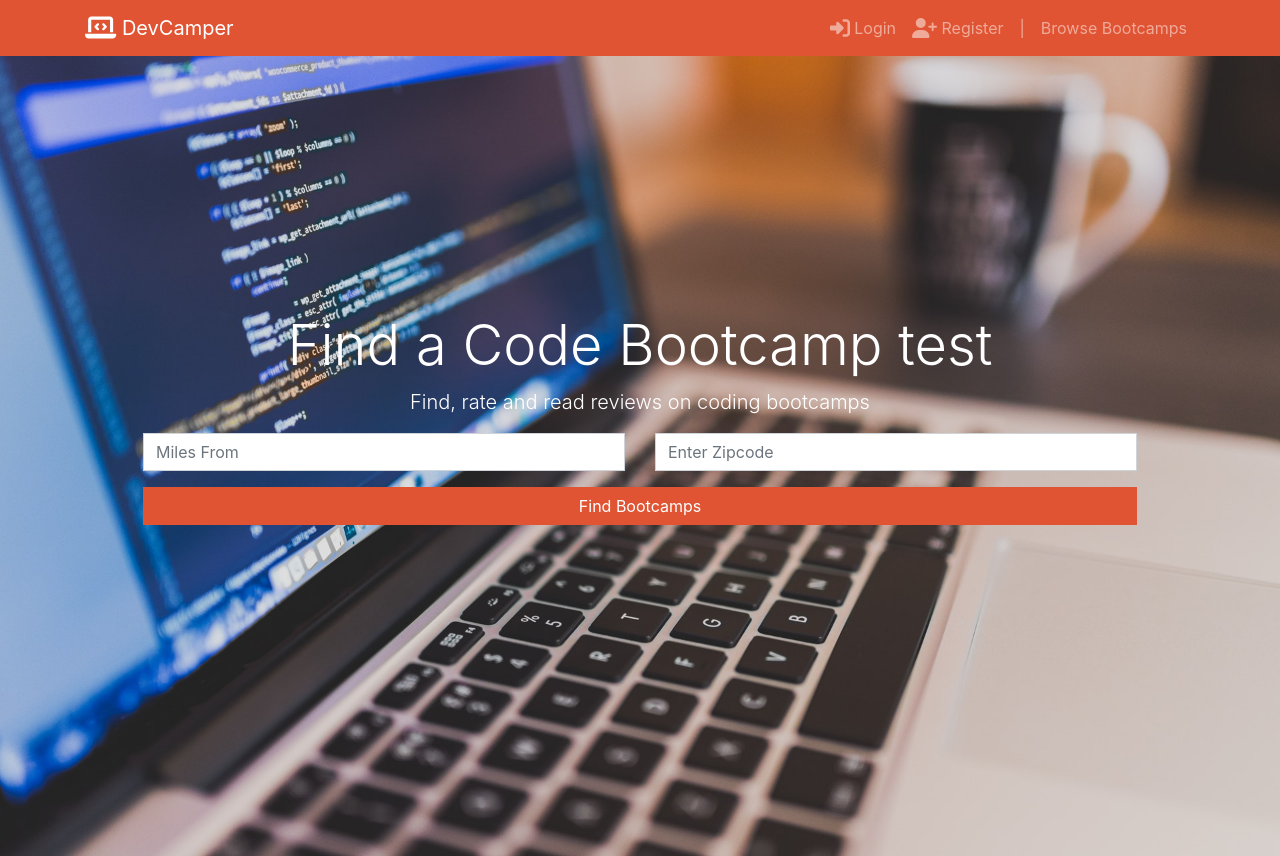
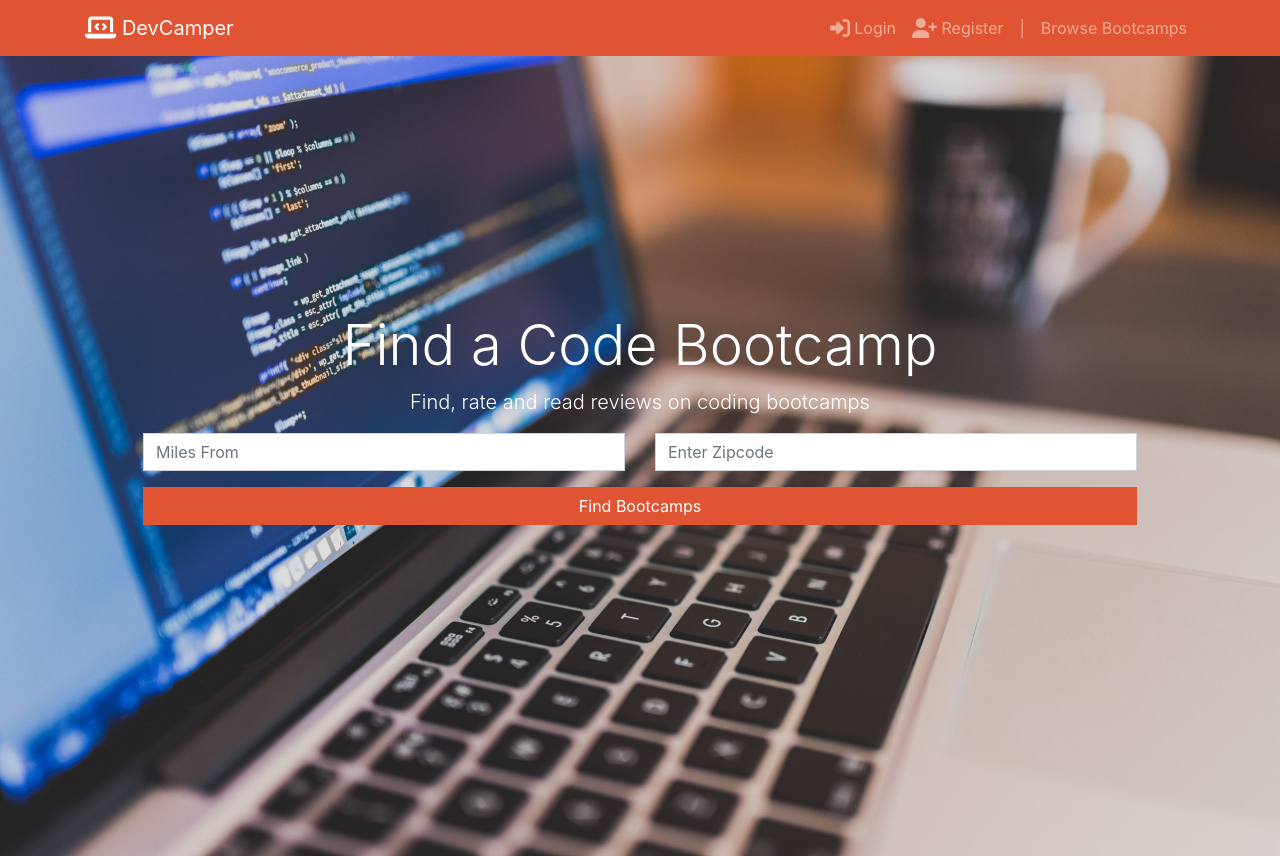
Before and after one commit to natsumi-h/devcamper-front, a Next.js app: page / in a window 1280 px wide. Built offline with nearby package versions, Linux system fonts and the light colour scheme; no server answers.

Commit message:
remove test code

```diff
--- a/src/pages/index.tsx
+++ b/src/pages/index.tsx
@@ -16,7 +16,7 @@ const Home = () => {
       <section className="showcase">
         <div className="dark-overlay">
           <div className="showcase-inner container">
-            <h1 className="display-4">Find a Code Bootcamp test</h1>
+            <h1 className="display-4">Find a Code Bootcamp</h1>
             <p className="lead">
               Find, rate and read reviews on coding bootcamps
             </p>
```
